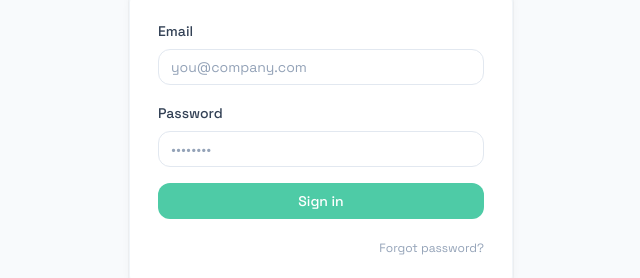
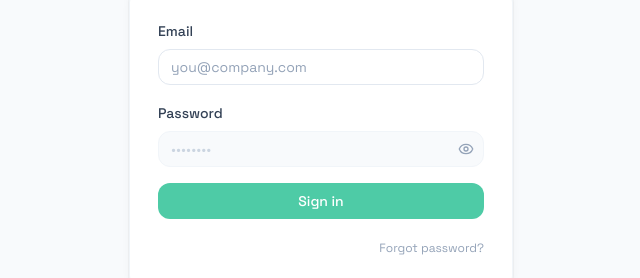
Before and after one commit to Mintlens/Mintlens, a Next.js app in the folder apps/web/: page /login in a window 1280 px wide. Shown: the part 313-591 px from the top of the page, without its empty margins (319-959 px from the left). Built offline with nearby package versions, Linux system fonts and the light colour scheme; no server answers.

Commit message:
feat(web): add password visibility toggle on all auth pages
New PasswordInput component with eye/eye-off toggle button.
Applied to login, signup, and reset-password pages.

```diff
--- a/apps/web/src/app/(auth)/login/page.tsx
+++ b/apps/web/src/app/(auth)/login/page.tsx
@@ -7,6 +7,7 @@ import { apiFetch, ApiRequestError } from '@/lib/api-client'
 import { Button } from '@/components/ui/button'
 import { Input } from '@/components/ui/input'
 import { Label } from '@/components/ui/label'
+import { PasswordInput } from '@/components/ui/password-input'
 import MintlensLogo from '@/components/layout/logo'
 
 export default function LoginPage() {
@@ -61,9 +62,8 @@ export default function LoginPage() {
 
             <div className="space-y-1.5">
               <Label htmlFor="password">Password</Label>
-              <Input
+              <PasswordInput
                 id="password"
-                type="password"
                 placeholder="••••••••"
                 autoComplete="current-password"
                 value={password}
--- a/apps/web/src/app/(auth)/reset-password/page.tsx
+++ b/apps/web/src/app/(auth)/reset-password/page.tsx
@@ -4,6 +4,7 @@ import { useState } from 'react'
 import Link from 'next/link'
 import { useSearchParams } from 'next/navigation'
 import { apiFetch, ApiRequestError } from '@/lib/api-client'
+import { PasswordInput } from '@/components/ui/password-input'
 import MintlensLogo from '@/components/layout/logo'
 
 export default function ResetPasswordPage() {
@@ -77,27 +78,23 @@ export default function ResetPasswordPage() {
             )}
             <div className="space-y-1.5">
               <label className="text-xs font-medium text-slate-500">New password</label>
-              <input
-                type="password"
+              <PasswordInput
                 value={password}
                 onChange={(e) => setPassword(e.target.value)}
                 required
                 minLength={8}
                 autoFocus
                 placeholder="Minimum 8 characters"
-                className="h-9 w-full rounded-xl border border-slate-100 bg-slate-50 px-3 text-sm text-slate-700 placeholder:text-slate-300 outline-none transition-colors focus:border-mint-300 focus:bg-white"
               />
             </div>
             <div className="space-y-1.5">
               <label className="text-xs font-medium text-slate-500">Confirm password</label>
-              <input
-                type="password"
+              <PasswordInput
                 value={confirm}
                 onChange={(e) => setConfirm(e.target.value)}
                 required
                 minLength={8}
                 placeholder="Type it again"
-                className="h-9 w-full rounded-xl border border-slate-100 bg-slate-50 px-3 text-sm text-slate-700 placeholder:text-slate-300 outline-none transition-colors focus:border-mint-300 focus:bg-white"
               />
             </div>
             <button
--- a/apps/web/src/app/(auth)/signup/page.tsx
+++ b/apps/web/src/app/(auth)/signup/page.tsx
@@ -7,6 +7,7 @@ import { apiFetch, ApiRequestError } from '@/lib/api-client'
 import { Button } from '@/components/ui/button'
 import { Input } from '@/components/ui/input'
 import { Label } from '@/components/ui/label'
+import { PasswordInput } from '@/components/ui/password-input'
 import MintlensLogo from '@/components/layout/logo'
 
 export default function SignupPage() {
@@ -68,7 +69,7 @@ export default function SignupPage() {
 
             <div className="space-y-1.5">
               <Label htmlFor="password">Password</Label>
-              <Input id="password" type="password" placeholder="Min. 8 characters" autoComplete="new-password" value={form.password} onChange={set('password')} minLength={8} required />
+              <PasswordInput id="password" placeholder="Min. 8 characters" autoComplete="new-password" value={form.password} onChange={set('password')} minLength={8} required />
             </div>
 
             {error && (
--- /dev/null
+++ b/apps/web/src/components/ui/password-input.tsx
@@ -0,0 +1,35 @@
+'use client'
+
+import { useState, forwardRef } from 'react'
+import { Eye, EyeOff } from 'lucide-react'
+import { cn } from '@/lib/cn'
+
+export const PasswordInput = forwardRef<
+  HTMLInputElement,
+  React.InputHTMLAttributes<HTMLInputElement>
+>(({ className, ...props }, ref) => {
+  const [visible, setVisible] = useState(false)
+
+  return (
+    <div className="relative">
+      <input
+        ref={ref}
+        type={visible ? 'text' : 'password'}
+        className={cn(
+          'h-9 w-full rounded-xl border border-slate-100 bg-slate-50 px-3 pr-10 text-sm text-slate-700 placeholder:text-slate-300 outline-none transition-colors focus:border-mint-300 focus:bg-white',
+          className,
+        )}
+        {...props}
+      />
+      <button
+        type="button"
+        tabIndex={-1}
+        onClick={() => setVisible(!visible)}
+        className="absolute right-2.5 top-1/2 -translate-y-1/2 text-slate-400 transition-colors hover:text-slate-600"
+      >
+        {visible ? <EyeOff className="h-4 w-4" /> : <Eye className="h-4 w-4" />}
+      </button>
+    </div>
+  )
+})
+PasswordInput.displayName = 'PasswordInput'
```
